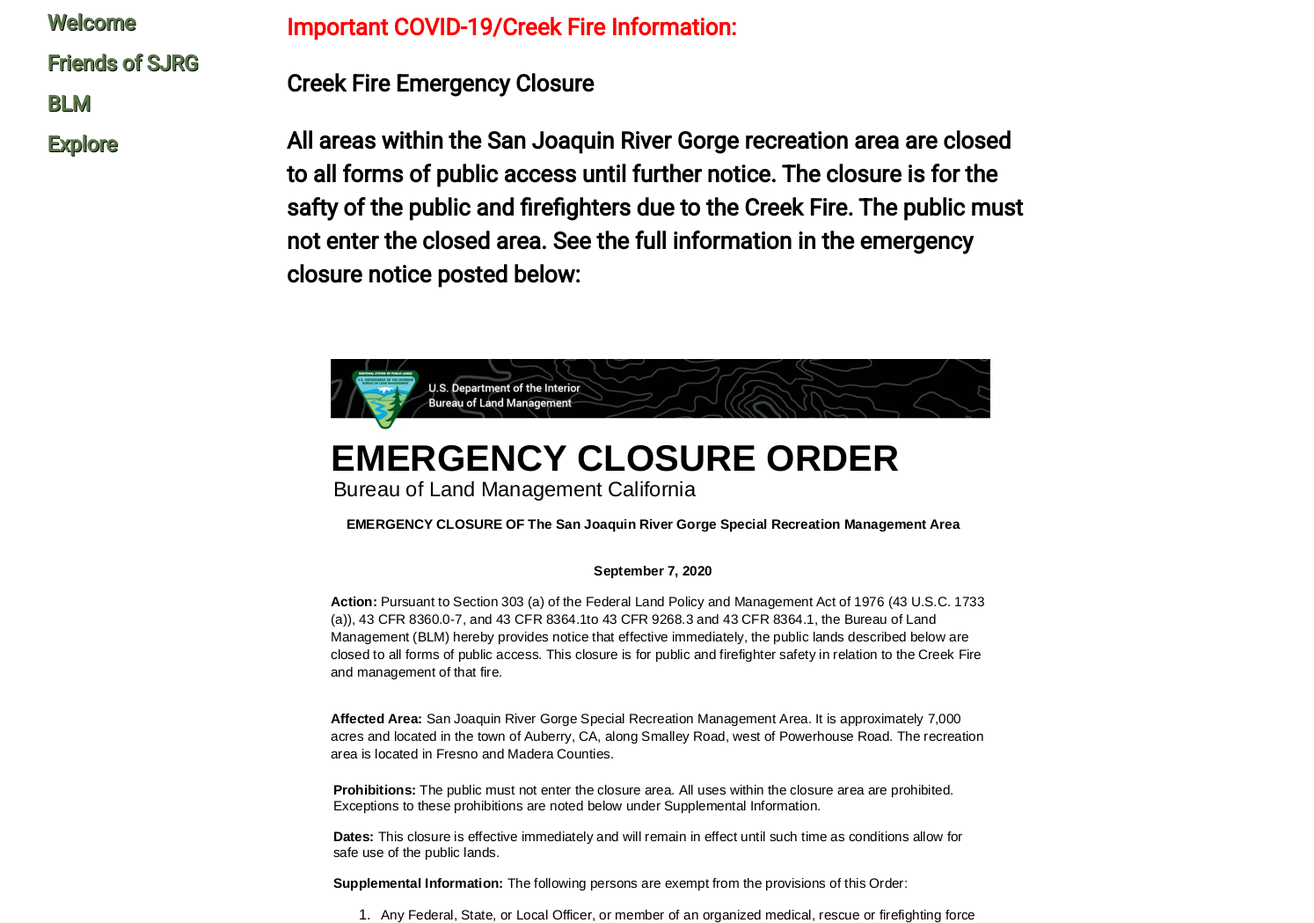
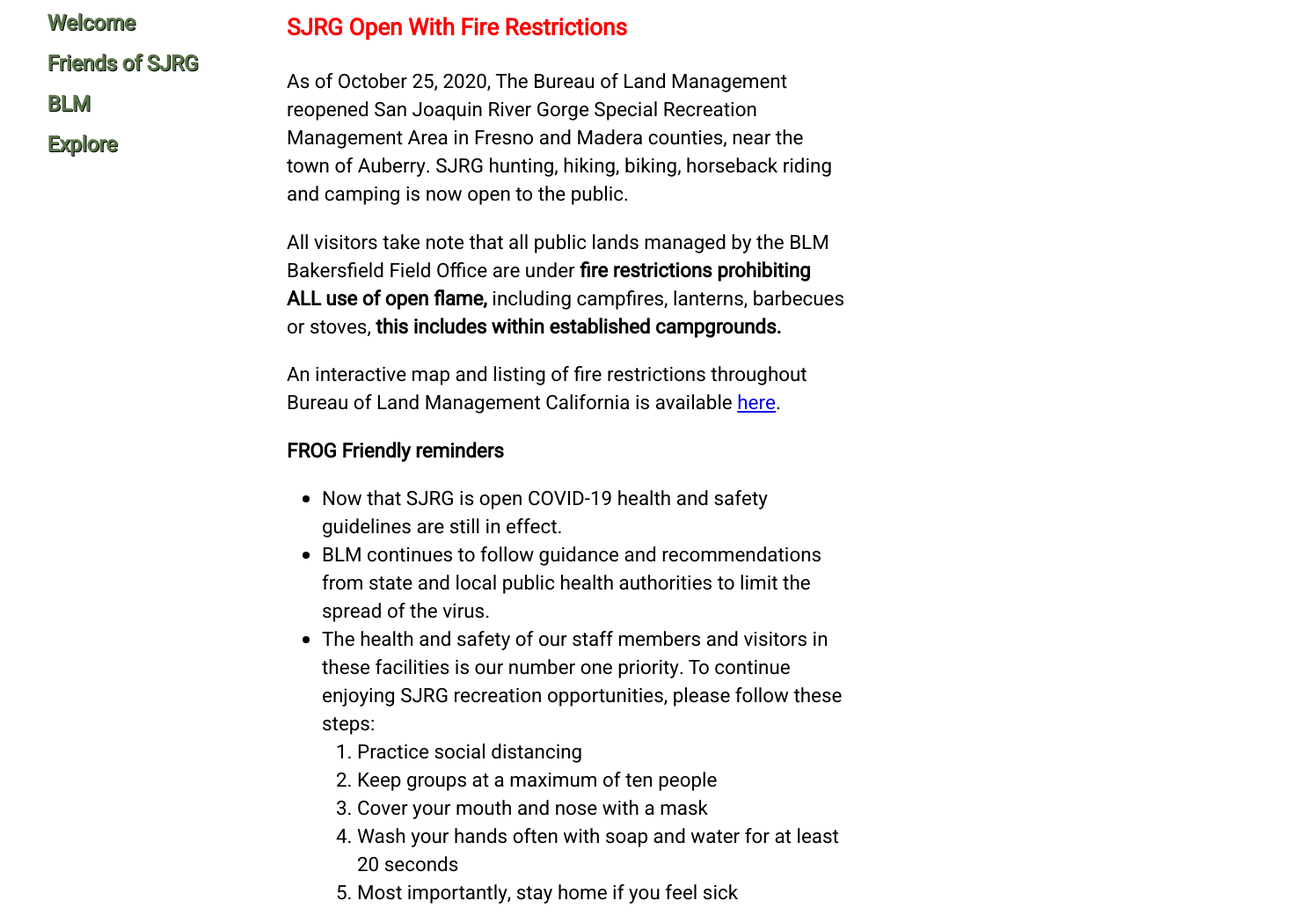
Before and after one commit to mTucker-18/SJRG-Working, a plain HTML site: page docs/pages/about.html in a window 1280 px wide. Shown: the part 513-1562 px from the top of the page at 88% size, 1494 px wide, since content can reach past the window. Drawn offline with Linux system fonts and the light colour scheme.

Commit message:
edited for current fire restrictions

```diff
--- a/docs/pages/about.html
+++ b/docs/pages/about.html
@@ -58,16 +58,19 @@
       </div>
 
       <div class="about-text" id="welcome">
-        <h3 style="color:red;">Important COVID-19/Creek Fire Information:<h3>
+        <h3 style="color:red;">SJRG Open With Fire Restrictions</h3>
 
-          <p>Creek Fire Emergency Closure</p>
-          <p>All areas within the San Joaquin River Gorge recreation area are
-            closed to all forms of public access until further notice. The closure
-            is for the safty of the public and firefighters due to the Creek Fire.
-            The public must not enter the closed area. See the full information in
-            the emergency closure notice posted below:</p>
-
-          <img src="../img/Closure-CreekFire.png">
+          <p>As of October 25, 2020, The Bureau of Land Management
+            reopened San Joaquin River Gorge Special Recreation Management Area in
+            Fresno and Madera counties, near the town of Auberry.  SJRG hunting,
+            hiking, biking, horseback riding and camping is now open to the public.</p>
+          <p>All visitors take note that all public lands managed by the BLM Bakersfield
+            Field Office are under <strong>fire restrictions prohibiting  ALL use of open
+            flame,</strong>  including campfires, lanterns, barbecues or stoves,
+            <strong>this includes within established campgrounds.</strong></p>
+          <p>An interactive map and listing of fire restrictions throughout Bureau of
+            Land Management California is available <a href="https://go.usa.gov/xmUEG"
+            target="_blank">here</a>.</p>
 
           <p><strong>FROG Friendly reminders</strong></p>
             <ul style="font-weight:normal;">
```
Also changed, not shown: docs/index.html (+2 -2 lines), docs/pages/explore.html (+1 -1 lines).
